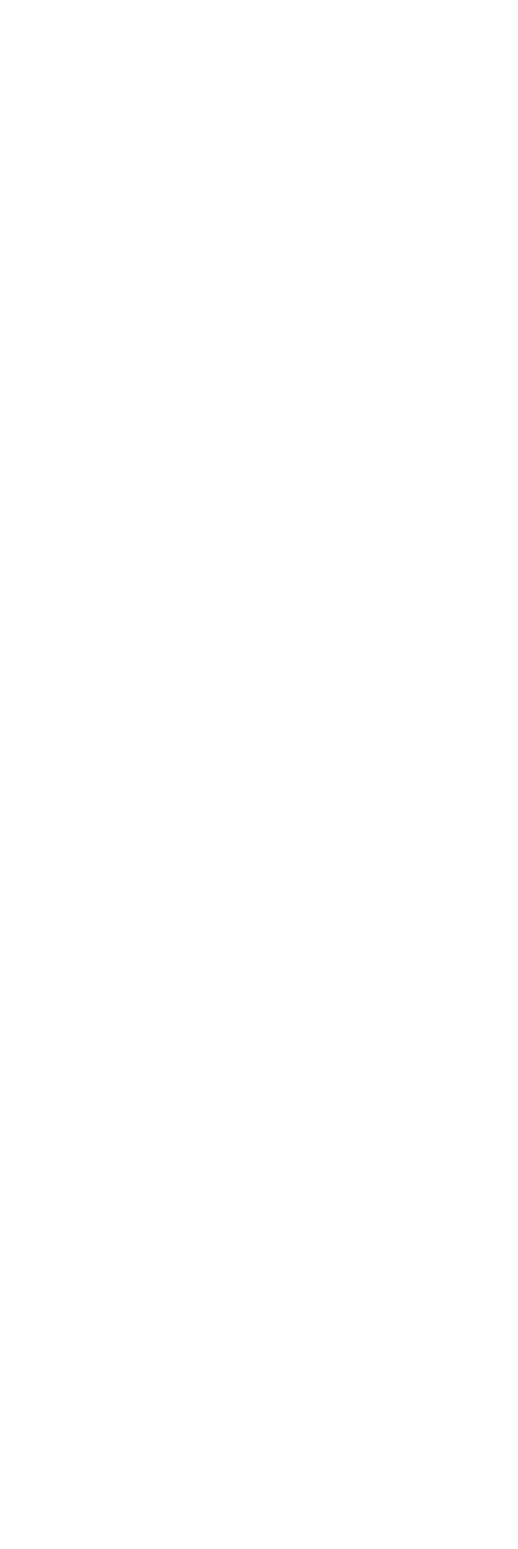
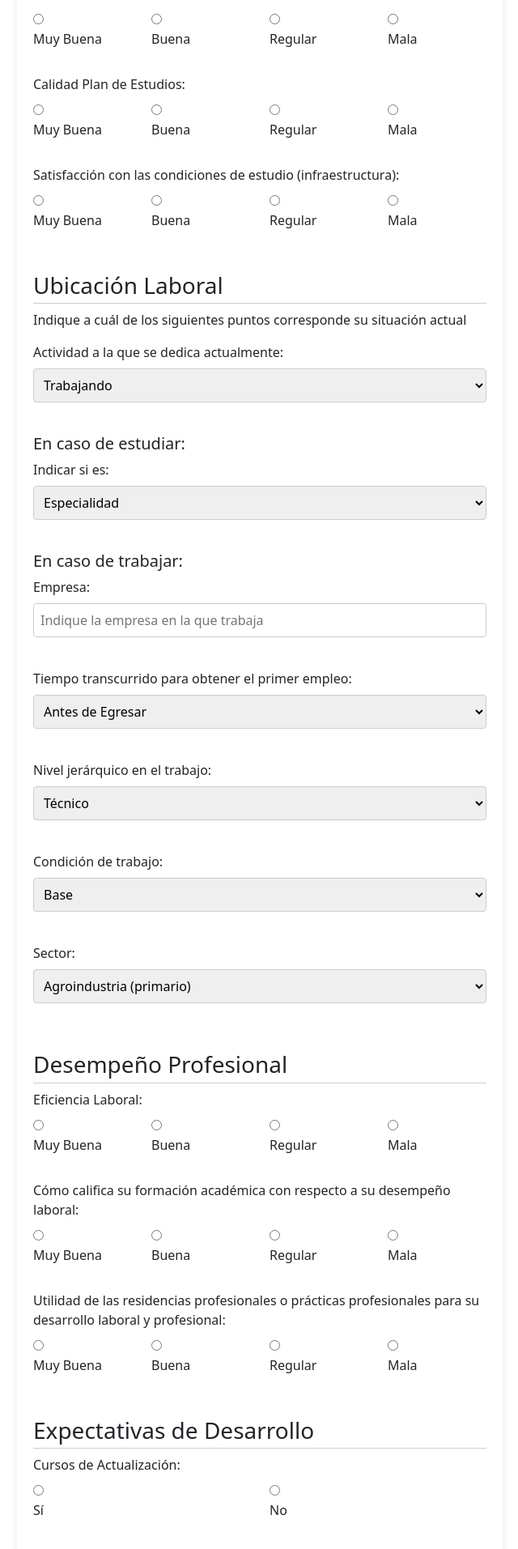
Before and after one commit to GadyelMtz/ProyectoPW, a React (Create React App) app in the folder cliente/: page /menu/1/encuesta in a window 1280 px wide. Before the commit this address had no page. Shown: the part 562-2475 px from the top of the page at 81% size, without its empty margins (319-959 px from the left). Before the commit the page ends 800 px from the top, so only its background shows below. Built offline with nearby package versions, Linux system fonts and the light colour scheme.

Commit message:
Se arregló la encuesta

```diff
--- a/cliente/src/App.js
+++ b/cliente/src/App.js
@@ -22,7 +22,7 @@ const App = () => {
       <Route path="/eliminar-egresado/:noControl" element={<RUD_Egresados />} />
       <Route path="/login" element={<Login />} />
       <Route path="/menu" element={<Menu/>}/>
-      <Route path="/:noControl/encuesta" element={<Encuesta />}/>
+      <Route path="/menu/:noControl/encuesta" element={<Encuesta />}/>
     </Routes>
   </Router>
   );
--- a/cliente/src/css/encuesta.css
+++ b/cliente/src/css/encuesta.css
@@ -53,11 +53,17 @@ body {
         background-color: #45a049;
     }
 
-  h2 {
+    h3 {
         margin-top: 20px;
         border-bottom: 1px solid #ccc;
         padding-bottom: 5px;
     }
 
+    input[type="radio"] {
+        display: inline-block;
+        margin-right: 10px;
+    }
+
+
   /* Estilos adicionales según sea necesario */
 }
--- a/cliente/src/paginas/Encuesta.js
+++ b/cliente/src/paginas/Encuesta.js
@@ -5,91 +5,136 @@ const Encuesta = () => {
   return (
     <Fragment>
       <div className="contenedorDeEncuesta">
-        <div class="container mt-3">
       <h1>Encuesta de Seguimiento del Egresado</h1>
 
 <form action=" " method="POST">
-            <div clas="row">
-              <div class="col-md-6 mb-3">
+    {/* <!-- Datos de la encuesta --> */}
     <label for="id_encuesta">ID Encuesta:</label>
-                <input type="text" id="id_encuesta" name="id_encuesta" />
+    <input type="text" id="id_encuesta" name="id_encuesta"/><br></br><br></br>
+
+    <label for="id_egresado">No. Control - Egresado:</label>
+    <input type="text" id="id_egresado" name="id_egresado"/><br></br><br></br>
+
+    <label for="fecha_encuesta">Fecha de Encuesta:</label>
+    <input type="date" id="fecha_encuesta" name="fecha_encuesta"/><br></br><br></br>
+
+    {/* <!-- Sección: Pertinencia y Disponibilidad de Medios --> */}
+    <h3>Pertinencia y Disponibilidad de Medios</h3>
+    <p>Califique la calidad de la educación profesional proporcionada por el personal docente, así
+        como el plan de estudios de la carrera que cursó y las condiciones del plantel en cuanto a infraestructura.
+    </p>
+
+    <div class="row">
+        <label for="calidad_docente">Calidad de los docentes:</label>
+        <div class="col-3">
+            <input type="radio" id="calidad_docente_MuyBuena" name="calidad_docente" value="muy buena"/>
+            <label for="calidad_docente_MuyBuena">Muy Buena</label>
+
         </div>
 
-              <div class="col-md-6 mb-3">
-                <label for="fecha_encuesta">Fecha de Encuesta:</label>
-                <input type="date" id="fecha_encuesta" name="fecha_encuesta" />
-                <br></br>
-                <br></br>
+        <div class="col-3">
+            <input type="radio" id="calidad_docente_Buena" name="calidad_docente" value="buena"/>
+            <label for="calidad_docente_Buena">Buena</label>
+
+        </div>
+
+        <div class="col-3">
+            <input type="radio" id="calidad_docente_Regular" name="calidad_docente" value="regular"/>
+            <label for="calidad_docente_Regular">Regular</label>
+
+        </div>
+
+        <div class="col-3">
+            <input type="radio" id="calidad_docente_Mala" name="calidad_docente" value="mala"/>
+            <label for="calidad_docente_Mala">Mala</label><br></br>
+
         </div>
     </div>
 
+
+    <label for="calidad_plan_estudios">Calidad Plan de Estudios:</label>
+
     <div class="row">
-              <label for="id_egresado">No. Control - Egresado:</label>
-              <div class="col-12">
-                <input type="text" id="id_egresado" name="id_egresado" />
+        <div class="col-3">
+            <input type="radio" id="calidad_plan_estudios_MuyBuena" name="calidad_plan_estudios" value="muy buena"/>
+            <label for="calidad_plan_estudios_MuyBuena">Muy Buena</label>
+
+        </div>
+
+        <div class="col-3">
+            <input type="radio" id="calidad_plan_estudios_Buena" name="calidad_plan_estudios" value="buena"/>
+            <label for="calidad_plan_estudios_Buena">Buena</label>
+
+        </div>
+
+        <div class="col-3">
+            <input type="radio" id="calidad_plan_estudios_Regular" name="calidad_plan_estudios" value="regular"/>
+            <label for="calidad_plan_estudios_Regular">Regular</label>
+
+        </div>
+
+        <div class="col-3">
+            <input type="radio" id="calidad_plan_estudios_Mala" name="calidad_plan_estudios" value="mala"/>
+            <label for="calidad_plan_estudios_Mala">Mala</label><br></br>
         </div>
     </div>
 
-            <h3>Pertinencia y Disponibilidad de Medios</h3>
-            <p>
-              Califique la calidad de la educación profesional proporcionada por
-              el personal docente, así como el plan de estudios de la carrera
-              que cursó y las condiciones del plantel en cuanto a
-              infraestructura.
-            </p>
 
-            <label for="calidad_docente">Calidad de los docentes:</label>
-            <input
-              type="number"
-              id="calidad_docente"
-              name="calidad_docente"
-              min="1"
-              max="10"
-            />
-            <br></br>
-            <br></br>
 
-            <label for="calidad_plan_estudios">Calidad Plan de Estudios:</label>
-            <input
-              type="number"
-              id="calidad_plan_estudios"
-              name="calidad_plan_estudios"
-              min="1"
-              max="10"
-            />
-            <br></br>
-            <br></br>
+    <label for="condiciones_infraestructura">Satisfacción con las condiciones de estudio (infraestructura):</label>
+    <div class="row">
+        <div class="col-3">
+            <input type="radio" id="condiciones_infraestructura_MuyBuena" name="condiciones_infraestructura"
+                value="muy buena"/>
+            <label for="condiciones_infraestructura_MuyBuena">Muy Buena</label>
 
-            <label for="condiciones_infraestructura">
-              Satisfacción con las condiciones de estudio (infraestructura):
-            </label>
-            <input
-              type="number"
-              id="condiciones_infraestructura"
-              name="condiciones_infraestructura"
-              min="1"
-              max="10"
-            />
-            <br></br>
-            <br></br>
+        </div>
 
+        <div class="col-3">
+            <input type="radio" id="condiciones_infraestructura_Buena" name="condiciones_infraestructura"
+                value="buena"/>
+            <label for="condiciones_infraestructura_Buena">Buena</label>
+
+        </div>
+
+        <div class="col-3">
+            <input type="radio" id="condiciones_infraestructura_Regular" name="condiciones_infraestructura"
+                value="regular"/>
+            <label for="condiciones_infraestructura_Regular">Regular</label>
+
+        </div>
+
+        <div class="col-3">
+            <input type="radio" id="condiciones_infraestructura_Mala" name="condiciones_infraestructura"
+                value="mala"/>
+            <label for="condiciones_infraestructura_Mala">Mala</label><br></br>
+
+        </div>
+    </div>
+
+    {/* <!-- <input type="radio" id="condiciones_infraestructura_MuyBuena" name="condiciones_infraestructura"
+        value="muy buena">
+    <label for="condiciones_infraestructura_MuyBuena">Muy Buena</label>
+    <input type="radio" id="condiciones_infraestructura_Buena" name="condiciones_infraestructura" value="buena">
+    <label for="condiciones_infraestructura_Buena">Buena</label>
+    <input type="radio" id="condiciones_infraestructura_Regular" name="condiciones_infraestructura" value="regular">
+    <label for="condiciones_infraestructura_Regular">Regular</label>
+    <input type="radio" id="condiciones_infraestructura_Mala" name="condiciones_infraestructura" value="mala">
+    <label for="condiciones_infraestructura_Mala">Mala</label><br><br> --> */}
+
+
+    {/* <!-- Sección: Ubicación Laboral --> */}
     <h3>Ubicación Laboral</h3>
-            <h4>
-              Indique a cuál de los siguientes puntos corresponde su situación
-              actual
-            </h4>
+    <p>Indique a cuál de los siguientes puntos corresponde su situación actual</p>
 
-            <label for="situacion_actual">
-              Actividad a la que se dedica actualmente:
-            </label>
+    <label for="situacion_actual">Actividad a la que se dedica actualmente:</label>
     <select id="situacion_actual" name="situacion_actual">
         <option value="trabajando">Trabajando</option>
         <option value="estudiando">Estudiando</option>
         <option value="estudia y trabaja">Estudia y Trabaja</option>
         <option value="desempleado">Desempleado</option>
-            </select>
-            <br></br>
-            <br></br>
+        {/* <!-- Agrega más opciones según sea necesario --> */}
+    </select><br></br><br></br>
 
     <h5>En caso de estudiar:</h5>
     <label for="estudio">Indicar si es:</label>
@@ -98,33 +143,23 @@ const Encuesta = () => {
         <option value="maestría">Maestría</option>
         <option value="doctorado">Doctorado</option>
         <option value="idiomas">Idiomas</option>
-            </select>
-            <br></br>
-            <br></br>
+        {/* <!-- Agrega más opciones según sea necesario --> */}
+    </select><br></br><br></br>
 
     <h5>En caso de trabajar:</h5>
     <label for="empresa">Empresa:</label>
-            <input type="text" id="empresa" name="empresa" />
-            <br></br>
-            <br></br>
+    <input type="text" id="empresa" name="empresa" placeholder="Indique la empresa en la que trabaja"/><br></br><br></br>
 
-            <label for="tiempo_empleo">
-              Tiempo transcurrido para obtener el primer empleo:
-            </label>
+    <label for="tiempo_empleo">Tiempo transcurrido para obtener el primer empleo:</label>
     <select id="tiempo_empleo" name="tiempo_empleo">
         <option value="antes de egresar">Antes de Egresar</option>
         <option value="menos de seis meses">Menos de seis meses</option>
-              <option value="entre seis meses y un año">
-                Entre seis meses y un año
-              </option>
+        <option value="entre seis meses y un año">Entre seis meses y un año</option>
         <option value="más de un año">Más de un año</option>
-            </select>
-            <br></br>
-            <br></br>
+        {/* <!-- Agrega más opciones según sea necesario --> */}
+    </select><br></br><br></br>
 
-            <label for="jerarquia_laboral">
-              Nivel jerárquico en el trabajo:
-            </label>
+    <label for="jerarquia_laboral">Nivel jerárquico en el trabajo:</label>
     <select id="jerarquia_laboral" name="jerarquia_laboral">
         <option value="técnico">Técnico</option>
         <option value="Supervisor">Supervisor</option>
@@ -132,18 +167,16 @@ const Encuesta = () => {
         <option value="funcionario">Funcionario</option>
         <option value="directivo">Directivo</option>
         <option value="empresario">Empresario</option>
-            </select>
-            <br></br>
-            <br></br>
+        {/* <!-- Agrega más opciones según sea necesario --> */}
+    </select><br></br><br></br>
 
     <label for="condicion_trabajo">Condición de trabajo:</label>
     <select id="condicion_trabajo" name="condicion_trabajo">
         <option value="base">Base</option>
         <option value="eventual">Eventual</option>
         <option value="contrato">Contrato</option>
-            </select>
-            <br></br>
-            <br></br>
+        {/* <!-- Agrega más opciones según sea necesario --> */}
+    </select><br></br><br></br>
 
     <label for="sector_trabajo">Sector:</label>
     <select id="sector_trabajo" name="sector_trabajo">
@@ -156,84 +189,159 @@ const Encuesta = () => {
         <option value="educativo">Educativo (terciario)</option>
         <option value="turismo">Turismo (terciario)</option>
         <option value="comercio">Comercio (terciario)</option>
-              <option value="servicios financieros">
-                Servicios financieros (terciario)
-              </option>
-            </select>
-            <br></br>
-            <br></br>
+        <option value="servicios financieros">Servicios financieros (terciario)</option>
+        {/* <!-- Agrega más opciones según sea necesario --> */}
+    </select><br></br><br></br>
 
+    {/* <!-- Agrega más campos según sea necesario para esta sección -->
+
+    <!-- Sección: Desempeño Profesional --> */}
     <h3>Desempeño Profesional</h3>
 
     <label for="eficiencia_laboral">Eficiencia Laboral:</label>
-            <input
-              type="number"
-              id="eficiencia_laboral"
-              name="eficiencia_laboral"
-              min="1"
-              max="10"
-            />
-            <br></br>
-            <br></br>
+    <div class="row">
+        <div class="col-3">
+            <input type="radio" id="eficiencia_laboral_MuyBuena" name="eficiencia_laboral" value="muy buena"/>
+            <label for="eficiencia_laboral_MuyBuena">Muy Buena</label>
 
-            <label for="formación_academica">
-              Cómo califica su formación académica con respecto a su desempeño
-              laboral:
-            </label>
-            <input
-              type="number"
-              id="formación_academica"
-              name="formación_academica"
-              min="1"
-              max="10"
-            />
-            <br></br>
-            <br></br>
+        </div>
 
-            <label for="utilidad_residencias">
-              Utilidad de las residencias profesionales o prácticas
-              profesionales para su desarrollo laboral y profesional:
-            </label>
-            <input
-              type="number"
-              id="utilidad_residencias"
-              name="utilidad_residencias"
-              min="1"
-              max="10"
-            />
-            <br></br>
-            <br></br>
+        <div class="col-3">
+            <input type="radio" id="eficiencia_laboral_Buena" name="eficiencia_laboral" value="buena"/>
+            <label for="eficiencia_laboral_Buena">Buena</label>
+
+        </div>
+
+        <div class="col-3">
+            <input type="radio" id="eficiencia_laboral_Regular" name="eficiencia_laboral" value="regular"/>
+            <label for="eficiencia_laboral_Regular">Regular</label>
+
+        </div>
+
+        <div class="col-3">
+            <input type="radio" id="eficiencia_laboral_Mala" name="eficiencia_laboral" value="mala"/>
+            <label for="eficiencia_laboral_Mala">Mala</label><br></br>
+
+        </div>
+    </div>
+
+    {/* <!-- <input type="radio" id="eficiencia_laboral_MuyEficiente" name="eficiencia_laboral" value="muy eficiente">
+    <label for="eficiencia_laboral_MuyEficiente">Muy eficiente</label>
+    <input type="radio" id="eficiencia_laboral_Eficiente" name="eficiencia_laboral" value="eficiente">
+    <label for="eficiencia_laboral_Eficiente">Eficiente</label>
+    <input type="radio" id="eficiencia_laboral_PocoEficiente" name="eficiencia_laboral" value="poco eficiente">
+    <label for="eficiencia_laboral_PocoEficiente">Poco eficiente</label>
+    <input type="radio" id="eficiencia_laboral_Deficiente" name="eficiencia_laboral" value="deficiente">
+    <label for="eficiencia_laboral_Deficiente">Deficiente</label><br><br> --> */}
+
+    <label for="formación_academica">Cómo califica su formación académica con respecto a su desempeño
+        laboral:</label>
+    <div class="row">
+        <div class="col-3">
+            <input type="radio" id="formación_academica_MuyBuena" name="formación_academica" value="muy buena"/>
+            <label for="formación_academica_MuyBuena">Muy Buena</label>
+
+        </div>
+
+        <div class="col-3">
+            <input type="radio" id="formación_academica_Buena" name="formación_academica" value="buena"/>
+            <label for="formación_academica_Buena">Buena</label>
+
+        </div>
+
+        <div class="col-3">
+            <input type="radio" id="formación_academica_Regular" name="formación_academica" value="regular"/>
+            <label for="formación_academica_Regular">Regular</label>
+
+        </div>
+
+        <div class="col-3">
+            <input type="radio" id="formación_academica_Mala" name="formación_academica" value="mala"/>
+            <label for="formación_academica_Mala">Mala</label><br></br>
+
+        </div>
+    </div>
+    {/* <!-- <input type="radio" id="formación_academica_MuyBuena" name="formación_academica" value="muy buena">
+    <label for="formación_academica_MuyBuena">Muy Buena</label>
+    <input type="radio" id="formación_academica_Buena" name="formación_academica" value="buena">
+    <label for="formación_academica_Buena">Buena</label>
+    <input type="radio" id="formación_academica_Regular" name="formación_academica" value="regular">
+    <label for="formación_academica_Regular">Regular</label>
+    <input type="radio" id="formación_academica_Mala" name="formación_academica" value="mala">
+    <label for="formación_academica_Mala">Mala</label><br><br> --> */}
+
+    <label for="utilidad_residencias">Utilidad de las residencias profesionales o prácticas profesionales para su
+        desarrollo laboral y profesional:</label>
+    <div class="row">
+        <div class="col-3">
+            <input type="radio" id="utilidad_residencias_MuyBuena" name="utilidad_residencias" value="muy buena"/>
+            <label for="utilidad_residencias_MuyBuena">Muy Buena</label>
+        </div>
+
+        <div class="col-3">
+            <input type="radio" id="utilidad_residencias_Buena" name="utilidad_residencias" value="buena"/>
+            <label for="utilidad_residencias_Buena">Buena</label>
+
+        </div>
+
+        <div class="col-3">
+            <input type="radio" id="utilidad_residencias_Regular" name="utilidad_residencias" value="regular"/>
+            <label for="utilidad_residencias_Regular">Regular</label>
+
+        </div>
+
+        <div class="col-3">
+            <input type="radio" id="utilidad_residencias_Mala" name="utilidad_residencias" value="mala"/>
+            <label for="utilidad_residencias_Mala">Mala</label><br></br>
+
+        </div>
+    </div>
+
+    {/* <!-- <input type="radio" id="utilidad_residencias_MuyBuena" name="utilidad_residencias" value="muy buena">
+    <label for="utilidad_residencias_MuyBuena">Muy Buena</label>
+    <input type="radio" id="utilidad_residencias_Buena" name="utilidad_residencias" value="buena">
+    <label for="utilidad_residencias_Buena">Buena</label>
+    <input type="radio" id="utilidad_residencias_Regular" name="utilidad_residencias" value="regular">
+    <label for="utilidad_residencias_Regular">Regular</label>
+    <input type="radio" id="utilidad_residencias_Mala" name="utilidad_residencias" value="mala">
+    <label for="utilidad_residencias_Mala">Mala</label><br><br> --> */}
 
     <h3>Expectativas de Desarrollo</h3>
 
     <label for="cursos_actualizacion">Cursos de Actualización:</label>
-            <input
-              type="radio"
-              id="cursos_si"
-              name="cursos_actualizacion"
-              value="si"
-            />
+    <div class="row">
+        <div class="col-6">
+            <input type="radio" id="cursos_si" name="cursos_actualizacion" value="si"/>
             <label for="cursos_si">Sí</label>
-            <input
-              type="radio"
-              id="cursos_no"
-              name="cursos_actualizacion"
-              value="no"
-            />
-            <label for="cursos_no">No</label>
-            <br></br>
-            <br></br>
+
+        </div>
+
+        <div class="col-6">
+            <input type="radio" id="cursos_no" name="cursos_actualizacion" value="no"/>
+            <label for="cursos_no">No</label><br></br>
+
+        </div>
+    </div>
 
     <label for="posgrado">Posgrado:</label>
-            <input type="radio" id="posgrado_si" name="posgrado" value="si" />
+    <div class="row">
+        <div class="col-6">
+            <input type="radio" id="posgrado_si" name="cursos_actualizacion" value="si"/>
             <label for="posgrado_si">Sí</label>
-            <input type="radio" id="posgrado_no" name="posgrado" value="no" />
-            <label for="posgrado_no">No</label>
-            <br></br>
-            <br></br>
-            <input type="submit" value="Enviar Encuesta" />
+
+        </div>
+
+        <div class="col-6">
+            <input type="radio" id="posgrado_no" name="cursos_actualizacion" value="no"/>
+            <label for="posgrado_no">No</label><br></br>
+
+        </div>
+    </div>
+
+    <div class="text-center">
+        <input type="submit" value="Enviar Encuesta"/>
+    </div>
 </form>
-        </div>
       </div>
     </Fragment>
   );
```
Lines whose indentation alone changed are shown as unchanged.
